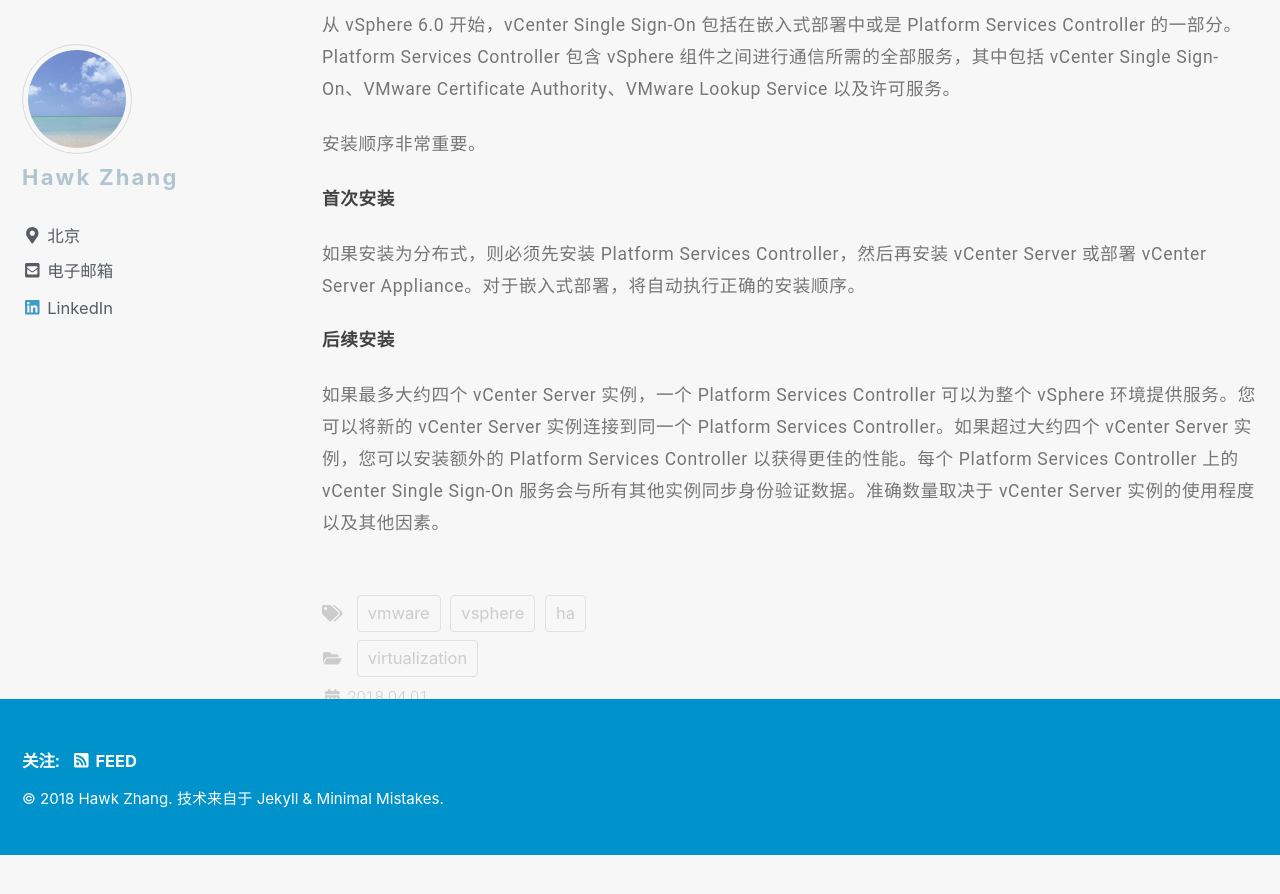
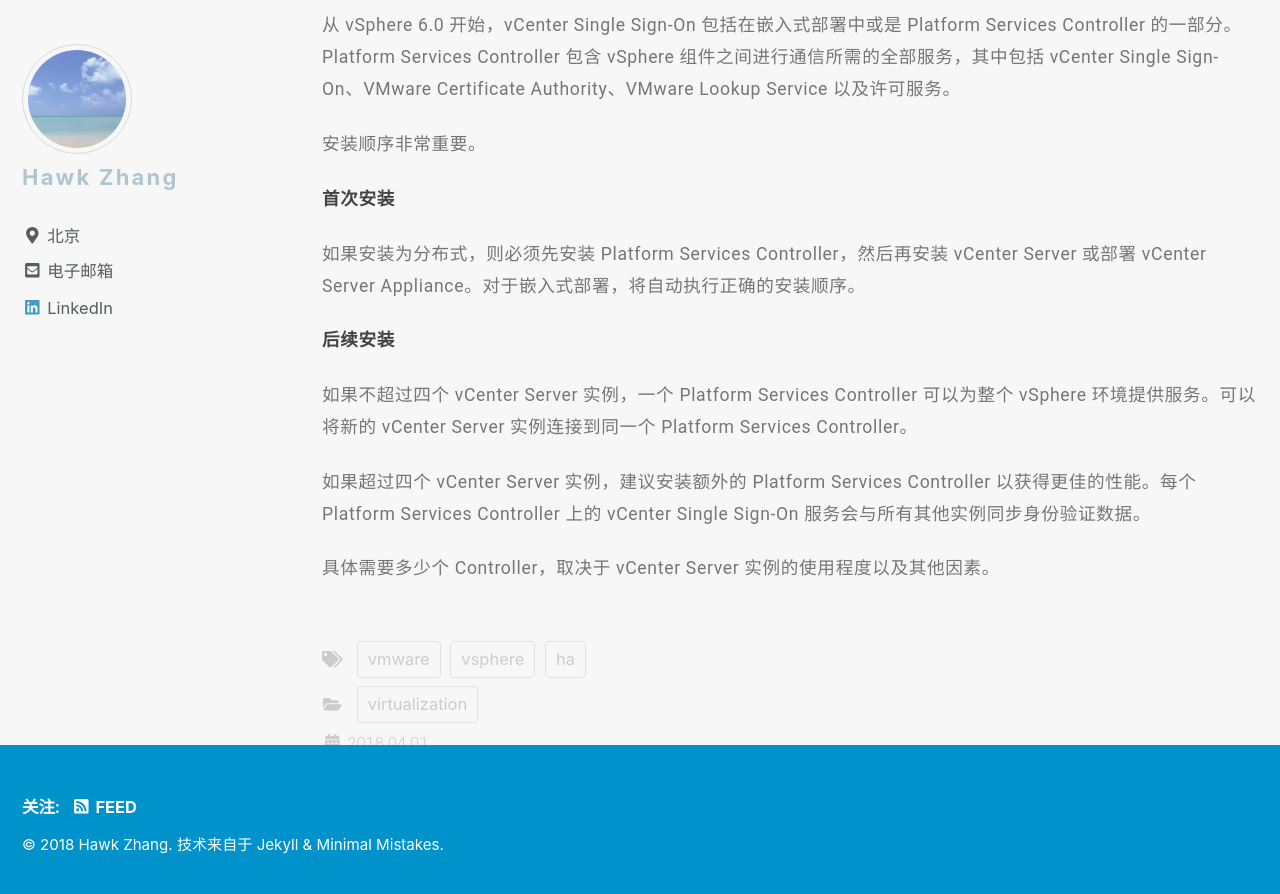
Before and after one commit to narru888/linotes_note, a Jekyll site: the page built from _posts/virtualizaion/2018-04-01-vsphere.setup.md, in a window 1280 px wide and 900 px high, scrolled down 34817 px. Shown: the top 894 px of the window. Built offline with Jekyll 4.4.1, drawn with Linux system fonts in a browser that asks for light colours; nearby versions of some CDN libraries; a script that is not in the unit is left out; before the commit the page ends 35672 px from its top, so only the background shows below that.

Commit message:
update on 2018-11-29 08:20:01 CST

```diff
--- a/_posts/virtualizaion/2018-04-01-vsphere.setup.md
+++ b/_posts/virtualizaion/2018-04-01-vsphere.setup.md
@@ -1250,4 +1250,8 @@
 
 **后续安装**
 
-如果最多大约四个 vCenter Server 实例，一个 Platform Services Controller 可以为整个 vSphere 环境提供服务。您可以将新的 vCenter Server 实例连接到同一个 Platform Services Controller。如果超过大约四个 vCenter Server 实例，您可以安装额外的 Platform Services Controller 以获得更佳的性能。每个 Platform Services Controller 上的 vCenter Single Sign-On 服务会与所有其他实例同步身份验证数据。准确数量取决于 vCenter Server 实例的使用程度以及其他因素。
+如果不超过四个 vCenter Server 实例，一个 Platform Services Controller 可以为整个 vSphere 环境提供服务。可以将新的 vCenter Server 实例连接到同一个 Platform Services Controller。
+
+如果超过四个 vCenter Server 实例，建议安装额外的 Platform Services Controller 以获得更佳的性能。每个 Platform Services Controller 上的 vCenter Single Sign-On 服务会与所有其他实例同步身份验证数据。
+
+具体需要多少个 Controller，取决于 vCenter Server 实例的使用程度以及其他因素。
```
